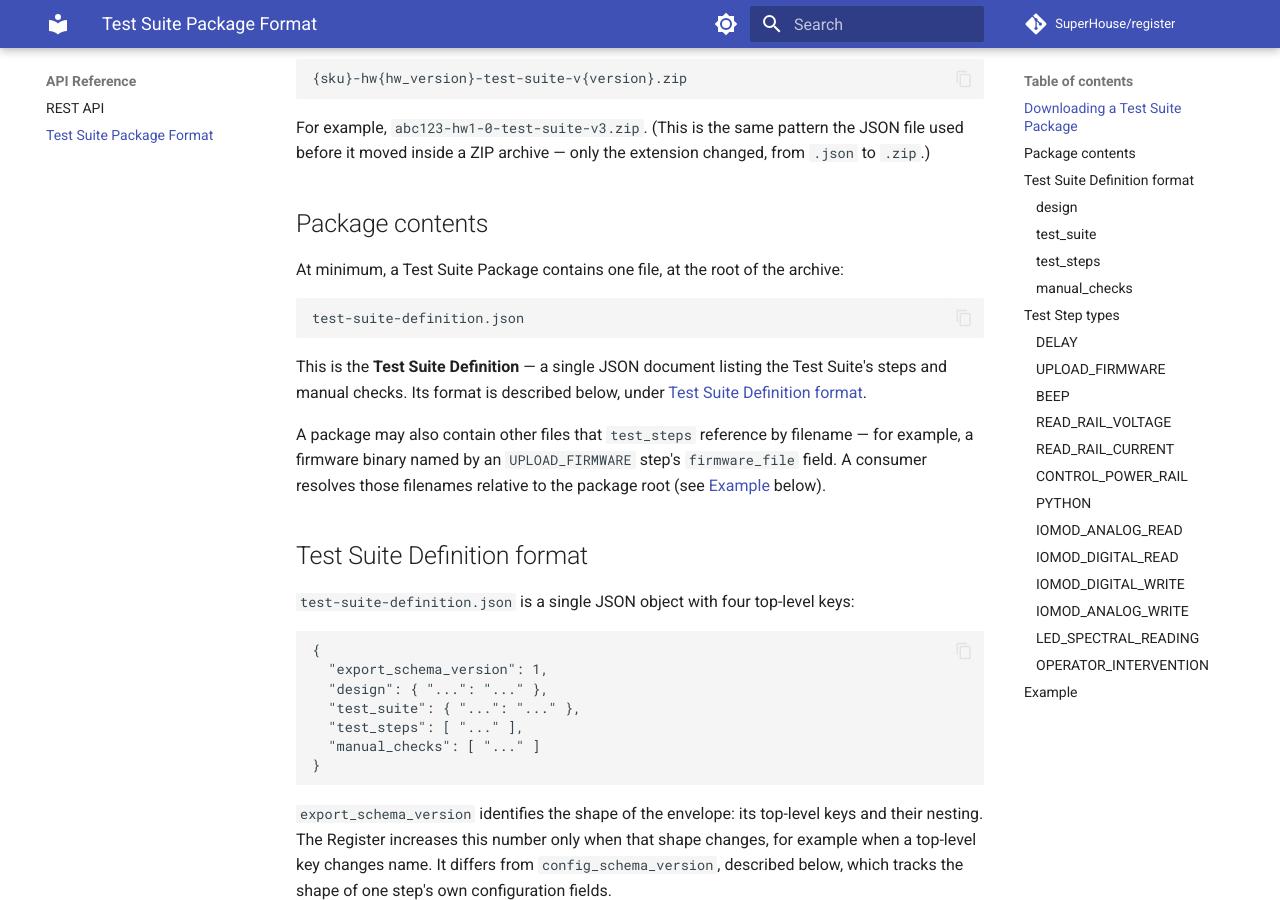
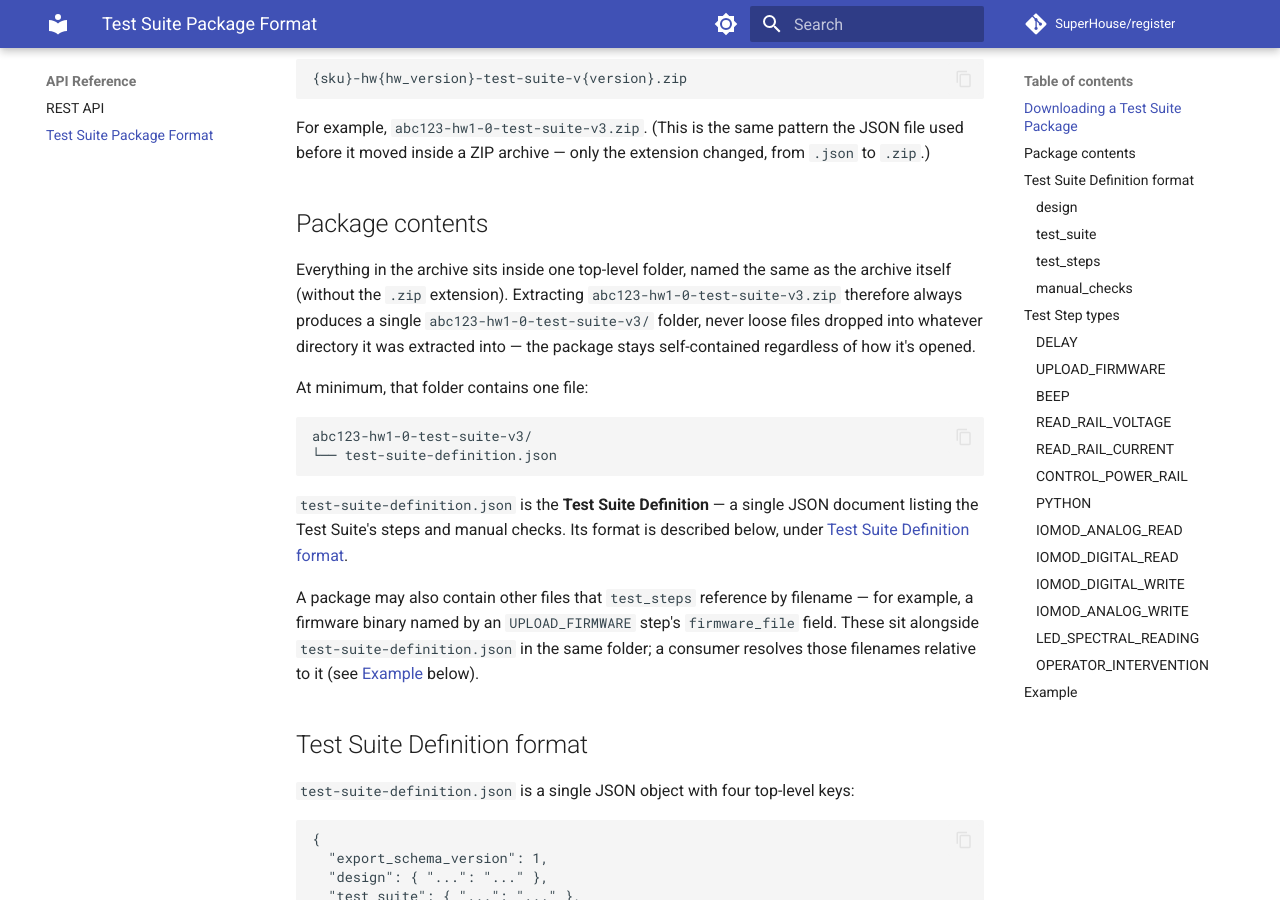
Before and after one commit to SuperHouse/register, an MkDocs documentation site: the page built from docs/api/test-suite-package.md, in a window 1280 px wide and 900 px high, scrolled down 564 px. Built offline with MkDocs 1.6.1 and Material for MkDocs 9.7.7, drawn with Linux system fonts in a browser that asks for light colours; comment, search, counter and statistics services are not loaded; some of the changed text lies outside the part shown.

Commit message:
Encapsulate Test Suite Package in a folder

````diff
--- a/docs/api/test-suite-package.md
+++ b/docs/api/test-suite-package.md
@@ -26,19 +26,26 @@ before it moved inside a ZIP archive — only the extension changed, from `.json
 
 ## Package contents
 
-At minimum, a Test Suite Package contains one file, at the root of the archive:
+Everything in the archive sits inside one top-level folder, named the same as the archive itself
+(without the `.zip` extension). Extracting `abc123-hw1-0-test-suite-v3.zip` therefore always
+produces a single `abc123-hw1-0-test-suite-v3/` folder, never loose files dropped into whatever
+directory it was extracted into — the package stays self-contained regardless of how it's opened.
+
+At minimum, that folder contains one file:
 
 ```
-test-suite-definition.json
+abc123-hw1-0-test-suite-v3/
+└── test-suite-definition.json
 ```
 
-This is the **Test Suite Definition** — a single JSON document listing the Test Suite's steps and
-manual checks. Its format is described below, under
+`test-suite-definition.json` is the **Test Suite Definition** — a single JSON document listing the
+Test Suite's steps and manual checks. Its format is described below, under
 [Test Suite Definition format](#test-suite-definition-format).
 
 A package may also contain other files that `test_steps` reference by filename — for example, a
-firmware binary named by an `UPLOAD_FIRMWARE` step's `firmware_file` field. A consumer resolves
-those filenames relative to the package root (see [Example](#example) below).
+firmware binary named by an `UPLOAD_FIRMWARE` step's `firmware_file` field. These sit alongside
+`test-suite-definition.json` in the same folder; a consumer resolves those filenames relative to
+it (see [Example](#example) below).
 
 ## Test Suite Definition format
 
@@ -253,8 +260,9 @@ A Test Suite Package for a board with an `UPLOAD_FIRMWARE` step unzips to:
 
 ```
 abc123-hw1-0-test-suite-v3.zip
-├── test-suite-definition.json
-└── main.hex
+└── abc123-hw1-0-test-suite-v3/
+    ├── test-suite-definition.json
+    └── main.hex
 ```
 
 `test-suite-definition.json`:
````
Also changed, not shown: CLAUDE.md (+1 -1 lines), 2 other files.
